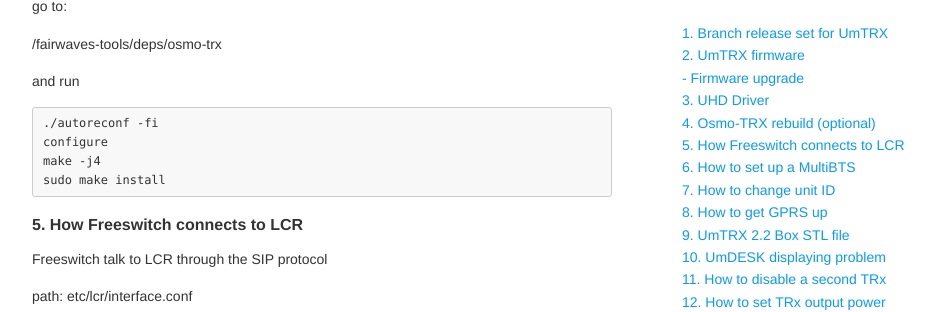
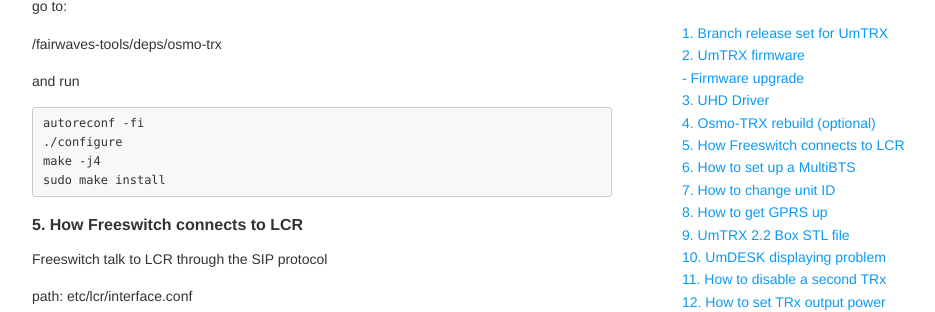
Before and after one commit to fairwaves/um-docs, a Jekyll site: the page how_to's.html, which Jekyll copies as it is, in a window 1280 px wide and 900 px high, scrolled down 2868 px. Shown: the part 144-456 px from the top of the window, without its empty margins (248-1183 px from the left). Built offline with Jekyll 4.4.1, drawn with Linux system fonts in a browser that asks for light colours.

Commit message:
osmo-trx rebuild correction

```diff
--- a/how_to's.html
+++ b/how_to's.html
@@ -458,8 +458,8 @@
 <p>go to:</p>
 <p><em>/fairwaves-tools/deps/osmo-trx</em></p>
 <p>and run</p>
-<pre><code>./autoreconf -fi
-configure
+<pre><code>autoreconf -fi
+./configure
 make -j4
 sudo make install
 </code></pre>
--- a/markdown/How to.markdown
+++ b/markdown/How to.markdown
@@ -145,8 +145,8 @@
 
 and run
 
-	./autoreconf -fi
-	configure
+	autoreconf -fi
+	./configure
 	make -j4
 	sudo make install
 
```
